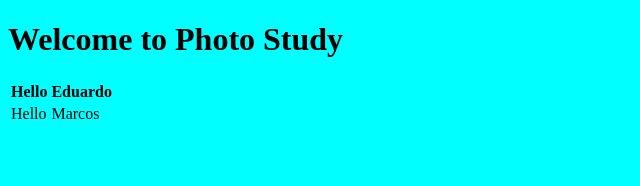
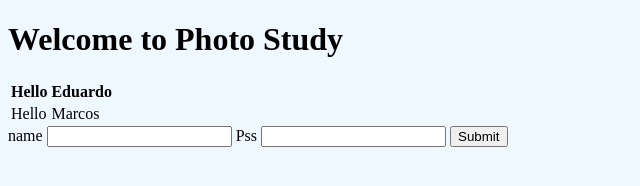
Before and after one commit to EduardoCastillo-Hexaware/pagina-web, a plain HTML site: page index.html in a window 1280 px wide. Shown: the whole page, without its empty margins (0-640 px from the left). Drawn offline with Linux system fonts and the light colour scheme.

Commit message:
Created Js File and added action to index form

```diff
--- a/index.html
+++ b/index.html
@@ -4,9 +4,11 @@
     <meta charset="UTF-8">
     <meta http-equiv="X-UA-Compatible" content="IE=edge">
     <meta name="viewport" content="width=device-width, initial-scale=1.0">
+    <link rel="stylesheet" href="index.css">
+    <script src="index.js"></script>
     <title>Estudio Fotografico</title>
 </head>
-<body style="background-color: aqua;">
+<body>
     <h1>Welcome to Photo Study</h1>
     <table style="border: 1ch;">
         <tr>
@@ -15,5 +17,13 @@
         </tr>
         <tr><td>Hello</td><td>Marcos</td></tr>
     </table>
+
+    <form onsubmit="submitForm()">
+        <label for="name">name</label>
+        <input type="text">
+        <label for="pss">Pss</label>
+        <input type="password">
+        <input type="button" value="Submit">
+    </form>
 </body>
 </html>
--- /dev/null
+++ b/index.js
@@ -0,0 +1,3 @@
+function submitForm(){
+    alert("Hello Word!")
+}
```
